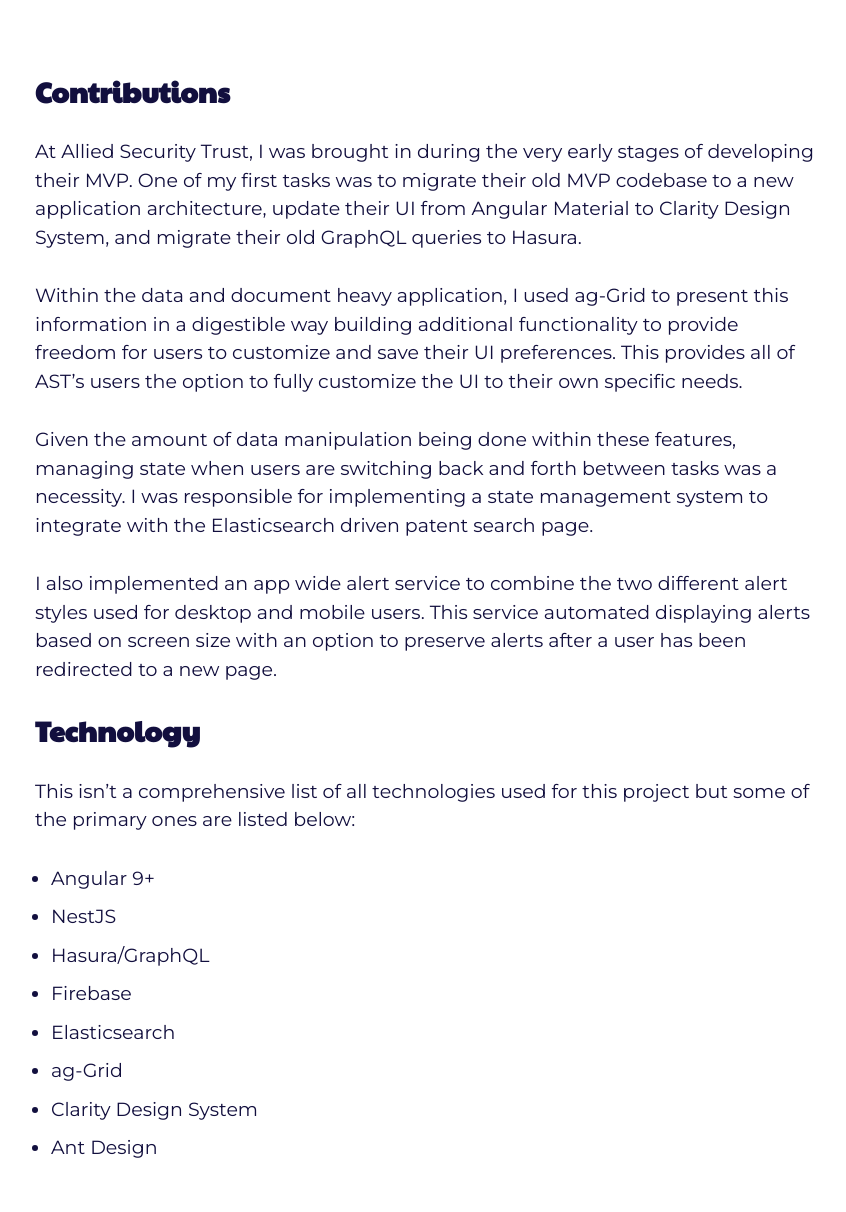
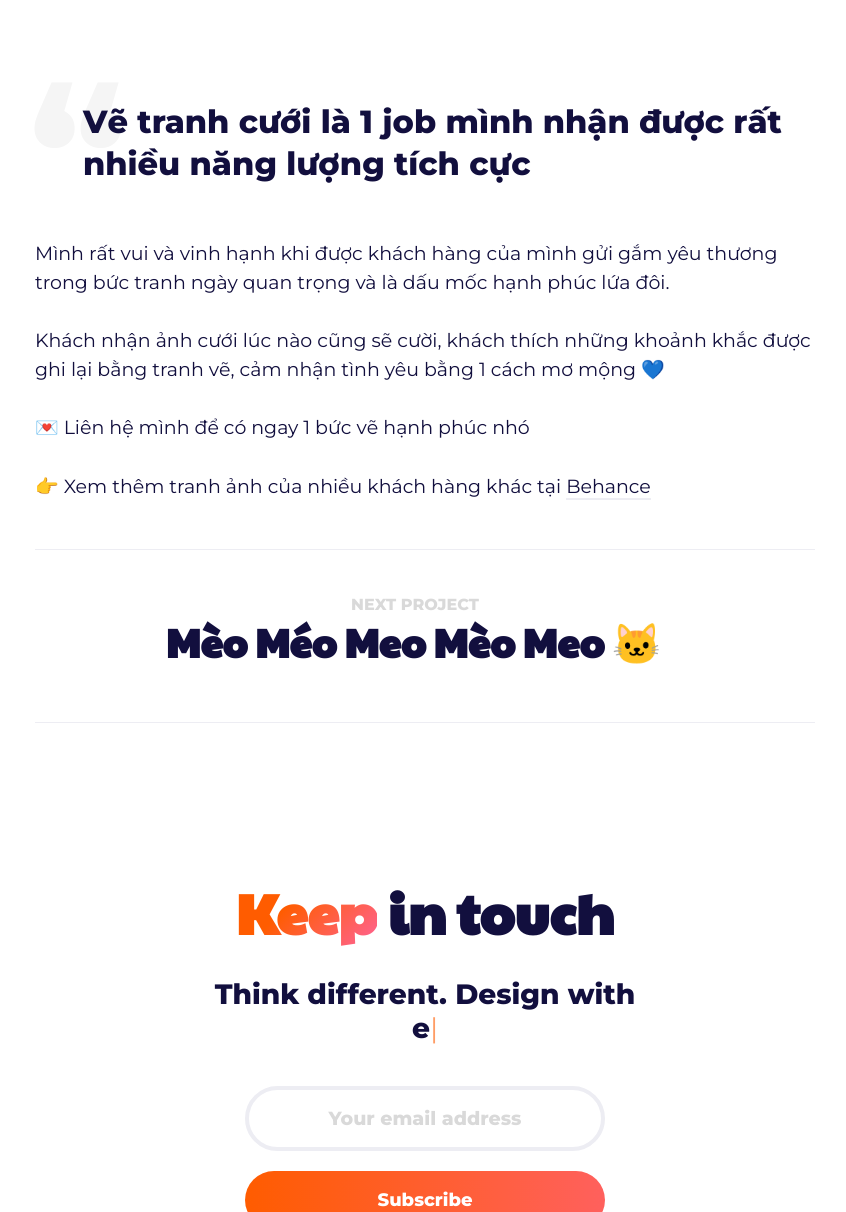
Before and after one commit to savanary/savanary.github.io, a Jekyll site: the page built from _projects/2022-06-21-pj01.md, in a window 1280 px wide and 1400 px high, scrolled down 962 px. Shown: the part 188-1400 px from the top of the window, without its empty margins (215-1061 px from the left). Built offline with Jekyll 4.4.1, drawn with Linux system fonts in a browser that asks for light colours; some of the changed text lies outside the part shown.

Commit message:
Update 2022-06-21-pj01.md

```diff
--- a/_projects/2022-06-21-pj01.md
+++ b/_projects/2022-06-21-pj01.md
@@ -15,29 +15,12 @@
   <em>Projects / <a href="https://unsplash.com/" target="_blank">Unsplash</a></em>
 </div> -->
 
-<div class="block-header inner-sm" style="margin-top: 1.5em; margin-bottom: 1.5em">
-  <h2 class="block-title line-top">Contributions</h2>
-</div>
+> Vẽ tranh cưới là 1 job mình nhận được rất nhiều năng lượng tích cực
 
-At Allied Security Trust, I was brought in during the very early stages of developing their MVP. One of my first tasks was to migrate their old MVP codebase to a new application architecture, update their UI from Angular Material to Clarity Design System, and migrate their old GraphQL queries to Hasura.
+Mình rất vui và vinh hạnh khi được khách hàng của mình gửi gắm yêu thương trong bức tranh ngày quan trọng và là dấu mốc hạnh phúc lứa đôi.
 
-Within the data and document heavy application, I used ag-Grid to present this information in a digestible way building additional functionality to provide freedom for users to customize and save their UI preferences. This provides all of AST's users the option to fully customize the UI to their own specific needs.
+Khách nhận ảnh cưới lúc nào cũng sẽ cười, khách thích những khoảnh khắc được ghi lại bằng tranh vẽ, cảm nhận tình yêu bằng 1 cách mơ mộng 💙
 
-Given the amount of data manipulation being done within these features, managing state when users are switching back and forth between tasks was a necessity. I was responsible for implementing a state management system to integrate with the Elasticsearch driven patent search page.
+💌 Liên hệ mình để có ngay 1 bức vẽ hạnh phúc nhó
 
-I also implemented an app wide alert service to combine the two different alert styles used for desktop and mobile users. This service automated displaying alerts based on screen size with an option to preserve alerts after a user has been redirected to a new page.
-
-<div class="block-header inner-sm" style="margin-bottom: 1.5em">
-  <h2 class="block-title line-top">Technology</h2>
-</div>
-
-This isn't a comprehensive list of all technologies used for this project but some of the primary ones are listed below:
-
-- Angular 9+
-- NestJS
-- Hasura/GraphQL
-- Firebase
-- Elasticsearch
-- ag-Grid
-- Clarity Design System
-- Ant Design
+👉 Xem thêm tranh ảnh của nhiều khách hàng khác tại [Behance](https://www.behance.net/gallery/118576829/Wedding-illustration)
```
Also changed, not shown: other parts of _projects/2022-06-21-pj01.md (+4 -4 lines).
